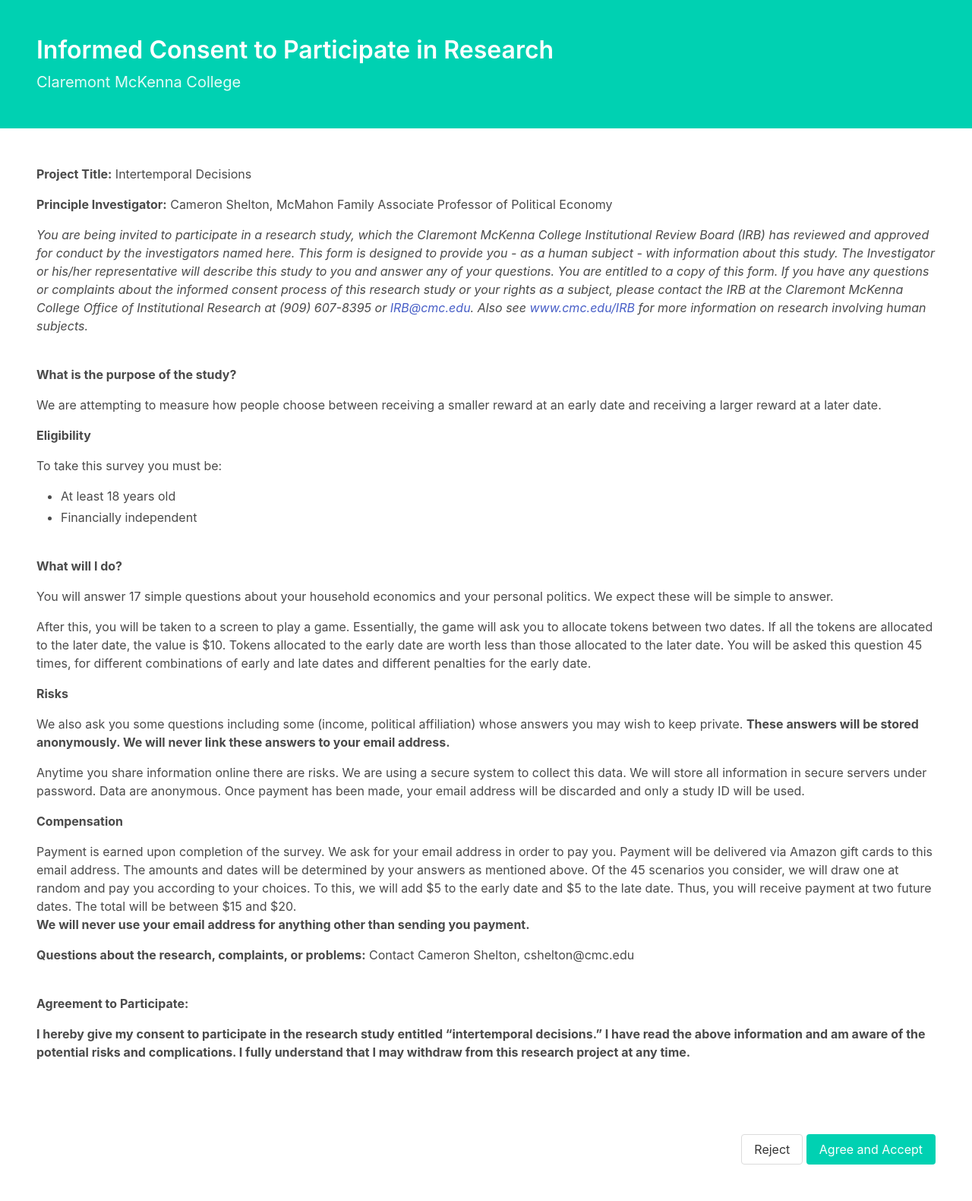
After one commit to nholert/web_annotate, a Flask app: page /landing in a window 1280 px wide. The commit adds this page. Shown: the whole page at 76% size. Run offline with Flask 2, Linux system fonts and the light colour scheme; a user stored in the database is signed in; some libraries are stand-ins or nearby versions.

Commit message:
Make sweeping changes for vesion 2

```diff
--- a/main.py
+++ b/main.py
@@ -12,6 +12,18 @@ from wtforms import validators
 from bson.objectid import ObjectId
 from urllib.parse import urlparse, urljoin
 from flask.sessions import SecureCookieSessionInterface
+
+"""
+Endpoint: https://spectrumsurveys.com/surveydone
+st: {
+    21: completed
+    17: over quota
+    18: termination
+    30: dedupe
+    20: quality
+}
+transaction_id: user.get_id() or token
+"""
 
 app = Flask(__name__)
 application = app
@@ -82,7 +94,21 @@ class User(UserMixin):
     def is_anonymous():
         return False
 
+    def set_consent(self):
+        update = {"$set": { 'consented': True } }
+        mongo.db.users.update_one({'token': self.token},update)
 
+    def has_consent(self):
+        user = mongo.db.users.find_one({'token': self.token})
+        return user is not None and 'consented' in user and user['consented']
+
+    def set_old(self,is_old=True):
+        update = {"$set": { 'is_old': is_old } }
+        mongo.db.users.update_one({'token': self.token},update)
+
+    def is_old(self):
+        user = mongo.db.users.find_one({'token': self.token})
+        return user is not None and 'is_old' in user and user['is_old']
 
     def get_id(self):
         return self.token
@@ -121,7 +147,9 @@ class User(UserMixin):
 
     @app.route('/login', methods=['GET'])
     def login():
-        token = request.args.get('token',str(uuid.uuid4()))
+        token = request.args.get('transaction_id',request.args.get('token',str(uuid.uuid4())))
+        session['token'] = token
+        session['terminate'] = f"https://spectrumsurveys.com/surveydone?st=18&transaction_id={session['token']}"
         logged_in = User.login_user(token)
         if logged_in:
             return redirect('/')
@@ -177,52 +205,96 @@ def unauthorized_callback():
 @app.route('/',methods=["GET"])
 @login_required
 def index():
+    return redirect('/landing')
+
+@app.route('/landing',methods=["GET"])
+@login_required
+def landing():
+    return render_template('landing_page.html')
+
+@app.route('/landing/accept',methods=["POST"])
+@login_required
+def accept_consent():
+    current_user.set_consent()
+    return redirect('/survey')
+
+
+#Entry point to the survey
+@app.route('/survey/<int:index>',methods=["GET"])
+@login_required
+def survey_page_specific(index):
+    session['survey_index'] = index
     return redirect('/survey')
 
 #Entry point to the survey
 @app.route('/survey',methods=["GET"])
 @login_required
 def survey_page():
-    question = survey[0]
+    if not current_user.has_consent():
+        return redirect('/landing')
+    index = session.get('survey_index',0)
+    question = survey[index]
+    progress = f'{round(index/len(survey)*100)}%'
     start=time.time()
-    return render_template(f'question.html',index=0,start=start,**question)
+    return render_template(f'question.html',progress=progress,index=index,start=start,**question)
 
-#Entry point to the survey
-@app.route('/survey/<int:index>',methods=["GET"])
-@login_required
-def survey_page_specific(index):
-    question = survey[index]
-    start=time.time()
-    return render_template(f'question.html',index=index,start=start,**question)
 
 #Must be refferred from previous survey question
 @app.route('/survey',methods=["POST"])
 @login_required
 def survey_page_index():
+    #Parse the answer
     index = request.form.get('index',None)
     key = request.form.get('key',None)
     answer = request.form.get('answer',None)
+
+    #Check if malformed response
     if index is None or answer is None or answer is None:
         return {'error': "Something went wrong with your survey!","index": index,"key":key,"answer":answer}
+
+    #Key specific control code
     if 'zipcode' in key and len(answer.strip()) != 5:
         start_time = float(request.form.get('start_time',None))
         error = "You must enter a proper zipcode!"
         index = int(index)
         return render_template('question.html',index=index,start=start_time,error=error,**survey[index])
+    elif 'age' in key:
+        current_user.set_old(int(answer)>=18)
+        if int(answer) < 18:
+            current_user.set_answer(key,answer)
+            return redirect(session['terminate'])
     index = int(index) + 1
     duration = time.time()-float(request.form.get('start_time',None))
     current_user.set_answer(key,answer,duration)
     if index == len(survey):
         current_user.completed_survey()
-        return redirect('/calendar')
+        return redirect('/calendar/instructions')
+    progress = f'{round(index/len(survey)*100)}%'
     start=time.time()
-    return render_template('question.html',index=index,start=start,**survey[index])
+    return render_template('question.html',progress=progress,index=index,start=start,**survey[index])
+
+
+@app.route('/calendar/instructions',methods=["GET"])
+def calendar_instructions():
+    return render_template('calendar_instructions.html')
+
 
 
 @app.route('/calendar/<int:index>',methods=["GET"])
 def goto_date(index):
-    session['index'] = index
+    session['calendar_index'] = index
     return redirect('/calendar')
+
+
+@app.route('/calendar',methods=["GET"])
+@login_required
+def calendar_page():
+    if not current_user.has_consent():
+        return redirect('/landing')
+    index = session.get('calendar_index',0)
+    date = calendar[index]
+    start = time.time()
+    return render_template('calendar.html',start_time=start,index=index,calendar=calendar,**date)
 
 @app.route('/calendar',methods=["POST"])
 @login_required
@@ -239,18 +311,12 @@ def submit_calendar_page():
     start = time.time()
     return render_template('calendar.html',start_time=start,index=index,calendar=calendar,**date)
 
-@app.route('/calendar',methods=["GET"])
-@login_required
-def calendar_page():
-    index = session.get('index',0)
-    date = calendar[index]
-    start = time.time()
-    return render_template('calendar.html',start_time=start,index=index,calendar=calendar,**date)
 
 
-
-
+@app.route('/test',methods=["GET"])
+def test_page():
+    return dict(os.environ)
 
 
 if __name__=="__main__":
-    app.run(host='0.0.0.0',port='8976',debug=False)
+    app.run(host='0.0.0.0',port='8976',debug=True)
--- a/static/css/main.css
+++ b/static/css/main.css
@@ -23,4 +23,15 @@ html,body,form{
 }
 .cal{
     font-size: 8px;
+    pointer-events: none;
 }
+.maroon{
+    background-color: #74001c;
+    color: white !important;
+}
+.white-space{
+    white-space: null;
+}
+blue{
+    color: #AF9FC9;
+}
--- /dev/null
+++ b/templates/landing_page.html
@@ -0,0 +1,119 @@
+<!DOCTYPE html>
+<!--
+  Author: William Wyatt
+  License: GNU3
+  Purpose: WebUI to annodate.
+-->
+<html>
+
+<head>
+  <title>Introduction</title>
+  {% include "header.html" %}
+</head>
+
+<body>
+  <form method="POST" action="/landing/accept">
+    <input type="text" hidden value="{{index}}" name="index" />
+    <input type="text" hidden value="{{start}}" name="start_time" />
+    <input type="text" hidden value="{{key}}" name="key" />
+    <input type="hidden" name="csrf_token" value="{{ csrf_token() }}" />
+    <div class="content">
+      <section class="hero is-primary">
+        <div class="hero-body">
+          <p class="title ">
+            Informed Consent to Participate in Research
+          </p>
+          <p class="subtitle ">
+            Claremont McKenna College
+          </p>
+        </div>
+      </section>
+      <div class="section">
+        <p>
+          <b>Project Title:</b> Intertemporal Decisions
+        </p>
+        <p>
+          <b>Principle Investigator:</b> Cameron Shelton, McMahon Family Associate Professor of Political Economy
+        </p>
+        <p>
+          <em>
+            You are being invited to participate in a research study, which the Claremont McKenna College Institutional
+            Review Board (IRB) has reviewed and approved for conduct by the investigators named here. This form is
+            designed to provide you - as a human subject - with information about this study. The Investigator or
+            his/her representative will describe this study to you and answer any of your questions. You are entitled to
+            a copy of this form. If you have any questions or complaints about the informed consent process of this
+            research study or your rights as a subject, please contact the IRB at the Claremont McKenna College Office
+            of Institutional Research at (909) 607-8395 or <a href="mailto:IRB@cmc.edu">IRB@cmc.edu</a>. Also see <a
+              target="_blank" href="www.cmc.edu/IRB">www.cmc.edu/IRB</a> for more information on research involving
+            human subjects.
+          </em>
+        </p>
+        <br>
+        <p><b>What is the purpose of the study?</b></p>
+        <p>
+          We are attempting to measure how people choose between receiving a smaller reward at an early date and
+          receiving a larger reward at a later date.
+        </p>
+        <p><b>Eligibility</b></p>
+        <p>To take this survey you must be:</p>
+        <ul>
+          <li>At least 18 years old</li>
+          <li>Financially independent</li>
+        </ul>
+        <br>
+        <p><b>What will I do?</b></p>
+        <p>You will answer 17 simple questions about your household economics and your personal politics. We expect
+          these will be simple to answer.</p>
+
+        <p>After this, you will be taken to a screen to play a game. Essentially, the game will ask you to allocate
+          tokens between two dates. If all the tokens are allocated to the later date, the value is $10. Tokens
+          allocated to the early date are worth less than those allocated to the later date. You will be asked this
+          question 45 times, for different combinations of early and late dates and different penalties for the early
+          date.</p>
+        <p><b>Risks</b></p>
+        <p>We also ask you some questions including some (income, political affiliation) whose answers you may wish to
+          keep private. <b>These answers will be stored anonymously. We will never link these answers to your email
+            address.</b></p>
+        <p>Anytime you share information online there are risks. We are using a secure system to collect this data. We
+          will store all information in secure servers under password. Data are anonymous. Once payment has been made,
+          your email address will be discarded and only a study ID will be used.</p>
+
+        <p><b>Compensation</b></p>
+        <p>
+          Payment is earned upon completion of the survey. We ask for your email address in order to pay you. Payment
+          will
+          be delivered via Amazon gift cards to this email address. The amounts and dates will be determined by your
+          answers as mentioned above. Of the 45 scenarios you consider, we will draw one at random and pay you according
+          to your choices. To this, we will add $5 to the early date and $5 to the late date. Thus, you will receive
+          payment at two future dates. The total will be between $15 and $20.
+          <br>
+          <b>We will never use your email address for anything other than sending you payment.</b>
+        </p>
+        <p><b>Questions about the research, complaints, or problems:</b> Contact Cameron Shelton, cshelton@cmc.edu</p>
+        <br>
+        <p><b>Agreement to Participate:</b></p>
+        <p><b>I hereby give my consent to participate in the research study entitled “intertemporal decisions.” I have
+            read the above information and am aware of the potential risks and complications. I fully understand that I
+            may withdraw from this research project at any time.</b></p>
+
+      </div>
+      <div class="section level">
+        <div class="level-left"></div>
+        <div class="level-right">
+          <div class="is-grouped">
+            <p class="control">
+              <a href="{{session['terminate']}}" class="button is-secondary">
+                Reject
+              </a>
+              <button type="submit" class="button is-primary">
+                Agree and Accept
+              </button>
+            </p>
+          </div>
+        </div>
+      </div>
+    </div>
+  </form>
+</body>
+
+</html>
--- a/templates/question_components/category.html
+++ b/templates/question_components/category.html
@@ -1,5 +1,3 @@
-<div class="field">
-  <label class="label">{{title}}</label>
 <div class="control">
   {% for category in categories %}
     <label class="radio">
@@ -9,7 +7,3 @@
     <br>
   {% endfor %}
 </div>
-  {% if show_detail %}
-  <p class="help">{{detail}}</p>
-  {% endif %}
-</div>
--- a/templates/question_components/menu.html
+++ b/templates/question_components/menu.html
@@ -1,5 +1,3 @@
-<div class="field">
-    <label class="label">{{title}}</label>
 <div class="select">
     <select required name="answer">
         <option selected="true" disabled="disabled">Choose {{title}}</option>
@@ -8,7 +6,3 @@
         {% endfor %}
     </select>
 </div>
-    {% if show_detail %}
-        <p class="help">{{detail}}</p>
-    {% endif %}
-</div>
```
Also changed, not shown: static/js/calendar.js (+18 -10 lines), survey.json (+5 -11 lines), templates/calendar.html (+17 -9 lines), templates/calendar_instructions.html (added, +102 -0 lines), templates/question.html (+17 -4 lines), templates/question_components/number.html (+3 -8 lines), templates/question_components/zipcode.html (+2 -9 lines). Lines whose indentation alone changed are shown as unchanged.
